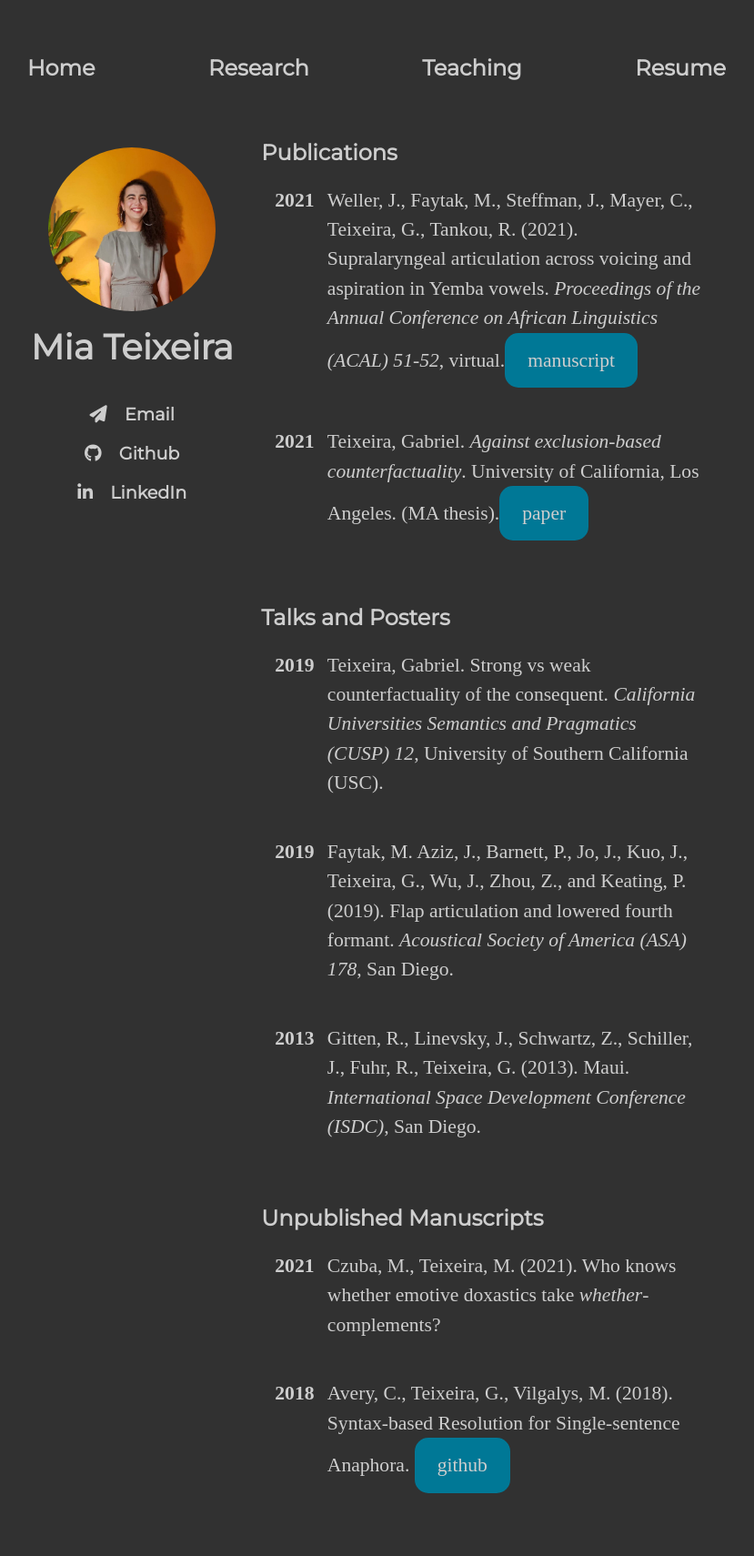
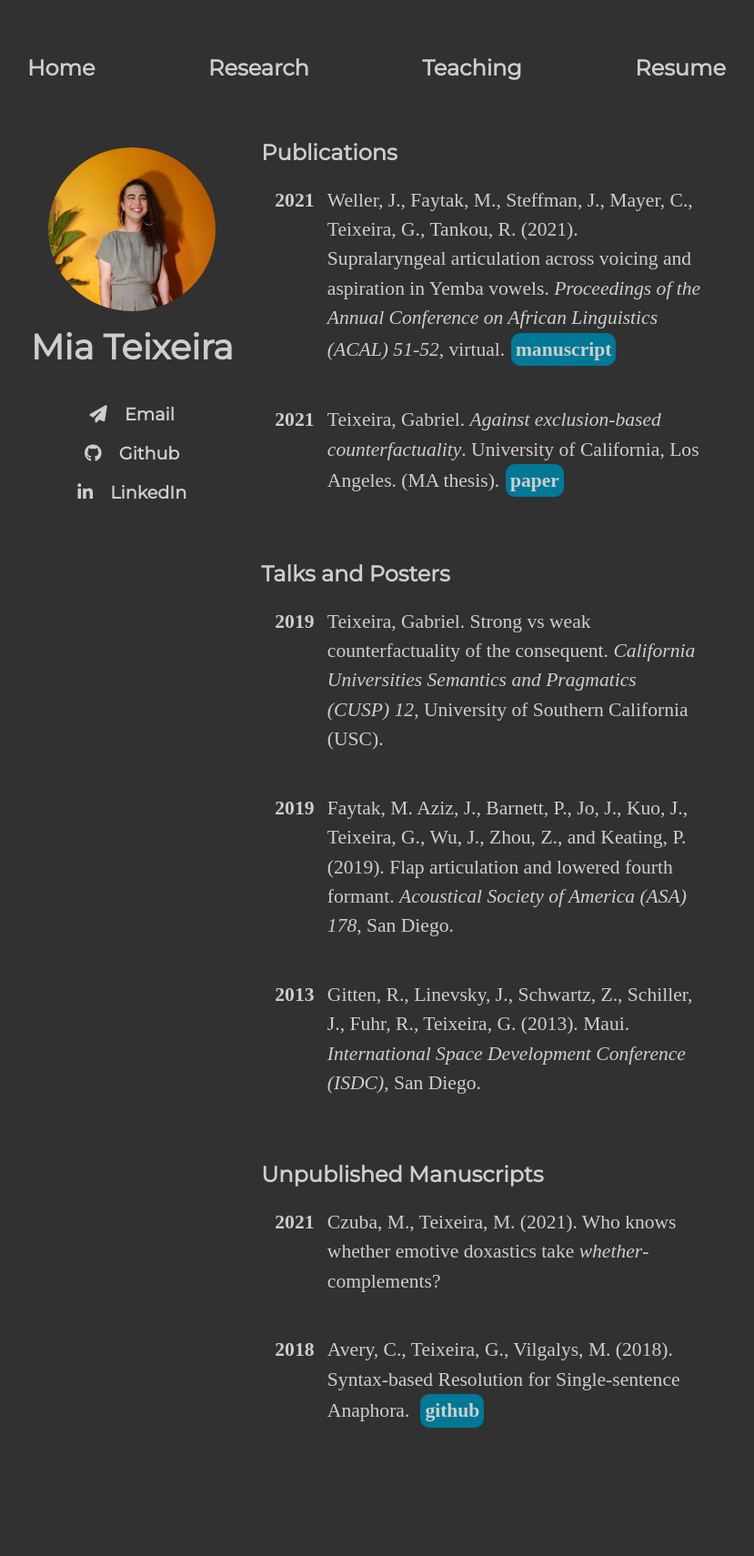
Before and after one commit to miateixeira/miateixeira.github.io, a Jekyll site: the page built from research/index.html, in a window 1280 px wide. Shown: the whole page at 91% size, without its empty margins (226-1055 px from the left). Built offline with Jekyll 4.4.1, drawn with Linux system fonts in a browser that asks for light colours; nearby versions of some CDN libraries; after the commit the page ends 1638 px from its top, so only the background shows below that.

Commit message:
adjust size of manuscript button

```diff
--- a/css/main.css
+++ b/css/main.css
@@ -172,9 +172,11 @@ p.course-detail {
 .bib a {
   background-color: #007896;
   color: #cecece;
-  border-radius: 15px;
-  padding: 14px 25px;
+  border-radius: 10px;
+  padding: 2px 5px;
   text-align: center;
   text-decoration: none;
+  font-weight: bold;
+  margin-left: 5pt;
   display: inline-block;
 }
```
